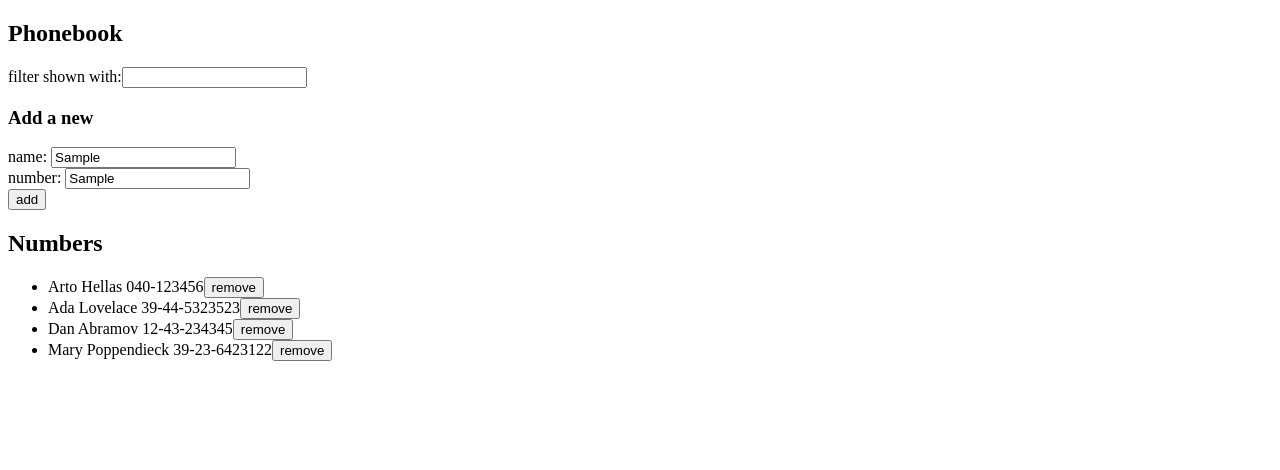
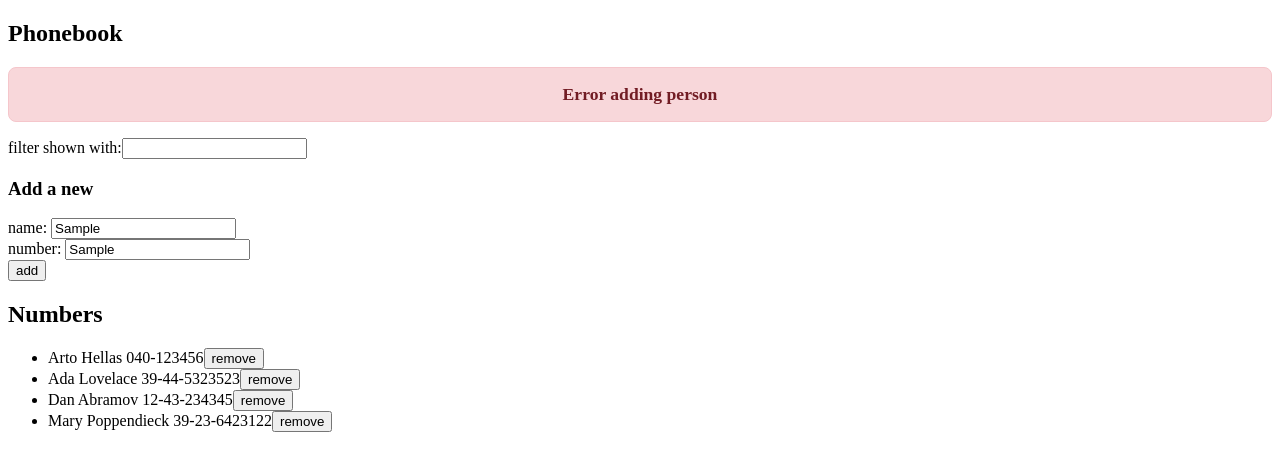
Before and after one commit to BigDsaur/Full-Stack-open-0_1_2, a React (Vite) app: page / in a window 1280 px wide. Both pictures are taken after typing "Sample", "Sample" into the empty fields and a click on the button "add". Shown: the top 470 px of the page. Built offline with nearby package versions, Linux system fonts and the light colour scheme; no server answers; data requests are answered from the project's data file.

Commit message:
2.16 puhelinluettelo

```diff
--- a/src/App.jsx
+++ b/src/App.jsx
@@ -1,5 +1,6 @@
 import { useState, useEffect } from 'react'
 import Phonebook from './components/Phonebook'
+import Notification from './components/Notification'
 import personservice from './services/person';
 
 const App = () => {
@@ -7,6 +8,7 @@ const App = () => {
   const [newName, setNewName] = useState('')
   const [newNumber, setNewNumber] = useState('')
   const [filter, setFilter] = useState('')
+  const [notification, setNotification] = useState({ message: null, type: '' })
 
   // Fetch data on mount
   useEffect(() => {
@@ -19,8 +21,16 @@ const App = () => {
       })
       .catch(error => {
         console.error('Error fetching persons:', error)
+        showNotification('Failed to fetch persons', 'error')
       })
   }, [])
+
+  const showNotification = (message, type = 'success') => {
+    setNotification({ message, type })
+    setTimeout(() => {
+      setNotification({ message: null, type: '' })
+    }, 3000) // lasts 3 seconds
+  }
 
   const addPerson = (event) => {
     event.preventDefault()
@@ -42,7 +52,11 @@ const App = () => {
         setPersons(prev => prev.concat(response.data)) // response.data has real id
         setNewName('')
         setNewNumber('')
-  })
+        showNotification(`Added ${response.data.name}`, 'success')
+      })
+      .catch(() => {
+        showNotification('Error adding person', 'error')
+      })
     }
   const deleteperson = (id) => {
     const personToDelete = persons.find(p => p.id === id)
@@ -56,17 +70,18 @@ const App = () => {
     .remove(id)
     .then(() => {
       setPersons(prev => prev.filter(p => p.id !== id))
+      showNotification(`Deleted ${personToDelete.name}`, 'success')
     })
-    .catch(error => {
-      console.log('Error deleting', error);
-      alert("Error deleting person")
-    })
+    .catch(() => {
+        showNotification(`Failed to delete ${personToDelete.name}`, 'error')
+      })
   }
 
 
   return (
     <div>
       <h2>Phonebook</h2>
+      <Notification message={notification.message} type={notification.type} />
       <Phonebook
         persons={persons}
         filter={filter}
--- /dev/null
+++ b/src/components/Notification.jsx
@@ -0,0 +1,11 @@
+const Notification = ({ message, type }) => {
+  if (!message) return null
+
+  return (
+    <div className={`notification ${type}`}>
+      {message}
+    </div>
+  )
+}
+
+export default Notification
--- a/src/index.css
+++ b/src/index.css
@@ -0,0 +1,21 @@
+.notification {
+  margin: 1rem 0;
+  padding: 1rem;
+  border-radius: 8px;
+  font-weight: bold;
+  font-size: 1.1rem;
+  text-align: center;
+  transition: opacity 0.3s ease-in-out;
+}
+
+.notification.success {
+  color: #155724;
+  background-color: #d4edda;
+  border: 1px solid #c3e6cb;
+}
+
+.notification.error {
+  color: #721c24;
+  background-color: #f8d7da;
+  border: 1px solid #f5c6cb;
+}
--- a/src/main.jsx
+++ b/src/main.jsx
@@ -1,5 +1,6 @@
 import ReactDOM from 'react-dom/client'
 import App from './App.jsx'
+import './index.css'
 
 ReactDOM.createRoot(document.getElementById('root')).render(
     <App />
```
